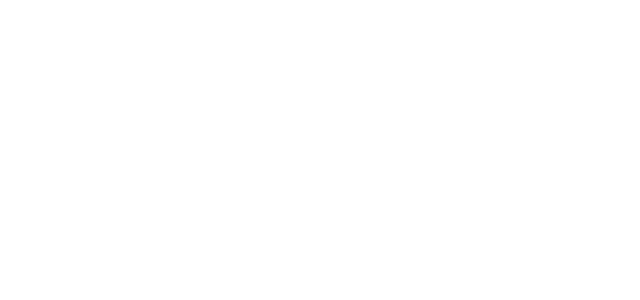
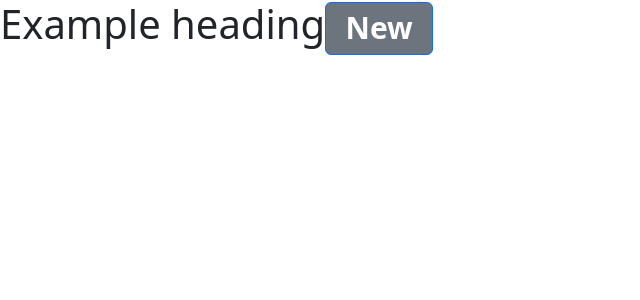
Before and after one commit to naveenoruganti1/SN_DataSuite_GUI, a React (Vite) app: page / in a window 1280 px wide. Shown: the top 300 px of the page, without its empty margins (0-640 px from the left). Built offline with nearby package versions, Linux system fonts and the light colour scheme.

Commit message:
Added React-Bootstrap dependency

```diff
--- a/package.json
+++ b/package.json
@@ -10,7 +10,9 @@
     "preview": "vite preview"
   },
   "dependencies": {
+    "bootstrap": "^5.3.3",
     "react": "^19.0.0",
+    "react-bootstrap": "^2.10.9",
     "react-dom": "^19.0.0"
   },
   "devDependencies": {
--- a/src/Components/Header.jsx
+++ b/src/Components/Header.jsx
@@ -1,8 +1,16 @@
 import React from "react";
+import Badge from "react-bootstrap/Badge";
+import Button from "react-bootstrap/Button";
 
 function Header() {
   return (
     <div>
+      <h1>
+        Example heading
+        <Badge bg="secondary" as={Button}>
+          New
+        </Badge>
+      </h1>
     </div>
   );
 }
--- a/src/main.jsx
+++ b/src/main.jsx
@@ -1,6 +1,7 @@
 import { StrictMode } from "react";
 import { createRoot } from "react-dom/client";
-import Header from "./Components/Header.jsx";
+import Header from "./components/Header.jsx";
+import "bootstrap/dist/css/bootstrap.min.css";
 
 createRoot(document.getElementById("root")).render(
   <StrictMode>
```
Also changed, not shown: 1 other file (tests, documents, lock files or other folders).
